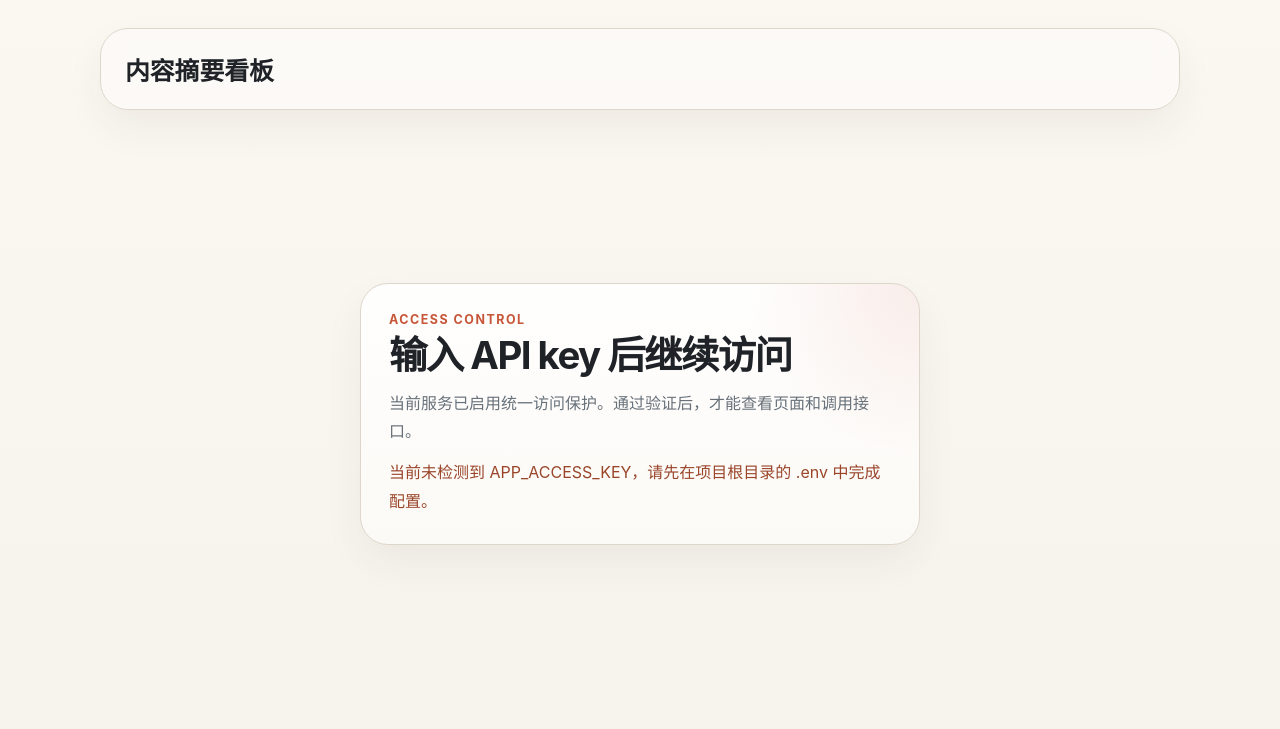
After one commit to hanlife02/To-know-everything, a Flask app: page /login in a window 1280 px wide. The commit adds this page. Shown: the top 729 px of the page. Run offline with Flask 3, Linux system fonts and the light colour scheme.

Commit message:
feat: implement access control with API key authentication and enhance session management

```diff
--- a/app.py
+++ b/app.py
@@ -1,7 +1,8 @@
 from __future__ import annotations
 
 import os
-from datetime import datetime
+from datetime import datetime, timedelta
+from secrets import compare_digest
 from urllib.parse import urlparse
 
 from automation import (
@@ -15,7 +16,7 @@ from automation import (
     save_automation_settings,
     serialize_automation_settings,
 )
-from flask import Flask, flash, jsonify, redirect, render_template, request, url_for
+from flask import Flask, flash, jsonify, redirect, render_template, request, session, url_for
 
 from bilibili.web import load_page_data as load_bilibili_page_data
 from bilibili.web import refresh_page_data as refresh_bilibili_page_data
@@ -52,21 +53,72 @@ from notifications import (
 )
 from materials_notice.web import load_page_data as load_materials_notices_page_data
 from materials_notice.web import refresh_page_data as refresh_materials_notices_page_data
+from runtime_config import get_host, get_port, load_local_env, parse_env_bool
 from xhs.web import load_page_data as load_xhs_page_data
 from xhs.web import refresh_page_data as refresh_xhs_page_data
 from delivery_state import set_delivery_signature
 
+ACCESS_KEY_ENV = "APP_ACCESS_KEY"
+ACCESS_SESSION_KEY = "access_granted"
+ALLOWED_ANON_ENDPOINTS = {"login", "static"}
+
+
+load_local_env()
+
 app = Flask(__name__, template_folder="templates", static_folder="static")
-app.secret_key = "content-digest-dashboard"
+app.secret_key = os.getenv("FLASK_SECRET_KEY", "content-digest-dashboard-dev-secret")
+app.config.update(
+    SESSION_COOKIE_HTTPONLY=True,
+    SESSION_COOKIE_SAMESITE="Lax",
+    SESSION_COOKIE_SECURE=parse_env_bool(os.getenv("SESSION_COOKIE_SECURE", ""), False),
+    PERMANENT_SESSION_LIFETIME=timedelta(hours=12),
+)
 
 
 def ensure_automation_scheduler() -> None:
     automation_scheduler.start()
 
 
+def get_access_key() -> str:
+    return os.getenv(ACCESS_KEY_ENV, "").strip()
+
+
+def has_valid_access_key(candidate: str) -> bool:
+    configured_key = get_access_key()
+    submitted_key = candidate.strip()
+    return bool(configured_key and submitted_key) and compare_digest(submitted_key, configured_key)
+
+
+def request_has_valid_access_key() -> bool:
+    return has_valid_access_key(request.headers.get("X-API-Key", ""))
+
+
+def is_authenticated() -> bool:
+    return bool(session.get(ACCESS_SESSION_KEY))
+
+
+def resolve_redirect_target(target: str, default_endpoint: str = "index") -> str:
+    candidate = target.strip()
+    if candidate:
+        parsed = urlparse(candidate)
+        if (not parsed.netloc or parsed.netloc == request.host) and parsed.scheme in ("", "http", "https"):
+            return candidate
+    return url_for(default_endpoint)
+
+
 @app.before_request
-def ensure_automation_scheduler_before_request() -> None:
+def ensure_automation_scheduler_before_request():
     ensure_automation_scheduler()
+
+    if request.endpoint in ALLOWED_ANON_ENDPOINTS or request.path == "/favicon.ico":
+        return None
+    if request_has_valid_access_key() or is_authenticated():
+        return None
+    if request.path.startswith("/api/"):
+        return jsonify({"error": "Unauthorized"}), 401
+
+    next_target = request.full_path if request.query_string else request.path
+    return redirect(url_for("login", next=next_target))
 
 
 def load_dashboard_data() -> dict:
@@ -113,11 +165,49 @@ def build_notify_payload(target: str, dashboard: dict) -> tuple[str, str, dict[s
 
 def redirect_back(default_endpoint: str):
     target = request.form.get("next", "").strip() or request.referrer or ""
-    if target:
-        parsed = urlparse(target)
-        if (not parsed.netloc or parsed.netloc == request.host) and parsed.scheme in ("", "http", "https"):
-            return redirect(target)
-    return redirect(url_for(default_endpoint))
+    return redirect(resolve_redirect_target(target, default_endpoint))
+
+
+@app.route("/login", methods=["GET", "POST"])
+def login():
+    next_target = request.form.get("next", "").strip() or request.args.get("next", "").strip()
+
+    if not get_access_key():
+        if request.method == "POST":
+            flash("APP_ACCESS_KEY 未配置，无法启用访问保护。", "error")
+        return render_template(
+            "login.html",
+            active_page="login",
+            next_target=next_target,
+            access_key_configured=False,
+        )
+
+    if is_authenticated():
+        return redirect(resolve_redirect_target(next_target, "index"))
+
+    if request.method == "POST":
+        submitted_key = request.form.get("api_key", "")
+        if has_valid_access_key(submitted_key):
+            session.clear()
+            session.permanent = True
+            session[ACCESS_SESSION_KEY] = True
+            flash("访问验证通过。", "success")
+            return redirect(resolve_redirect_target(next_target, "index"))
+        flash("API key 不正确。", "error")
+
+    return render_template(
+        "login.html",
+        active_page="login",
+        next_target=next_target,
+        access_key_configured=True,
+    )
+
+
+@app.route("/logout", methods=["POST"])
+def logout():
+    session.clear()
+    flash("已退出访问。", "success")
+    return redirect(url_for("login"))
 
 
 @app.route("/")
@@ -593,4 +683,8 @@ if __name__ == "__main__":
     debug = True
     if not debug or os.environ.get("WERKZEUG_RUN_MAIN") == "true":
         ensure_automation_scheduler()
-    app.run(debug=debug, host="127.0.0.1", port=8000)
+    app.run(
+        debug=debug,
+        host=get_host("APP_HOST", "127.0.0.1"),
+        port=get_port("APP_PORT", 8000),
+    )
--- a/bilibili/web.py
+++ b/bilibili/web.py
@@ -151,7 +151,3 @@ def index():
 @app.route("/api/hot")
 def hot_api():
     return jsonify(load_page_data())
-
-
-if __name__ == "__main__":
-    app.run(debug=True, host="127.0.0.1", port=8000)
--- a/materials_notice/web.py
+++ b/materials_notice/web.py
@@ -94,7 +94,3 @@ def index():
 @app.route("/api/notices")
 def notices_api():
     return jsonify(load_page_data())
-
-
-if __name__ == "__main__":
-    app.run(debug=True, host="127.0.0.1", port=8002)
--- a/static/styles.css
+++ b/static/styles.css
@@ -88,6 +88,7 @@ select {
   display: flex;
   flex-wrap: wrap;
   gap: 16px;
+  align-items: center;
 }
 
 .site-nav a {
@@ -96,9 +97,20 @@ select {
   color: var(--text);
 }
 
+.site-nav form {
+  margin: 0 0 0 auto;
+}
+
 .site-nav a.active {
   border-bottom-color: var(--accent);
   color: var(--accent);
+}
+
+.nav-logout-button {
+  width: auto;
+  min-height: auto;
+  padding: 8px 14px;
+  border-radius: 999px;
 }
 
 .flash-list {
@@ -569,6 +581,34 @@ button:hover,
   line-height: 1.75;
 }
 
+.auth-shell {
+  display: grid;
+  place-items: center;
+  min-height: calc(100vh - 180px);
+  padding: 28px 0 40px;
+}
+
+.auth-card {
+  width: min(560px, 100%);
+  padding: 28px;
+  border: 1px solid var(--line);
+  border-radius: 28px;
+  background:
+    radial-gradient(circle at top right, rgba(199, 85, 55, 0.1), transparent 28%),
+    linear-gradient(180deg, rgba(255, 255, 255, 0.92) 0%, rgba(252, 250, 246, 0.98) 100%);
+  box-shadow: var(--shadow-soft);
+}
+
+.auth-form {
+  margin-top: 24px;
+}
+
+.auth-tip {
+  margin: 14px 0 0;
+  color: var(--muted);
+  line-height: 1.75;
+}
+
 .overview,
 .meta,
 .summary-text,
--- a/templates/base.html
+++ b/templates/base.html
@@ -12,6 +12,7 @@
         <div class="site-brand">
           <a class="site-title" href="{{ url_for('index') }}">内容摘要看板</a>
         </div>
+        {% if session.get("access_granted") %}
         <nav class="site-nav">
           <a href="{{ url_for('index') }}" {% if active_page == "home" %}class="active"{% endif %}>首页</a>
           <a href="{{ url_for('notifications_page') }}" {% if active_page == "notifications" %}class="active"{% endif %}>推送设置</a>
@@ -20,7 +21,11 @@
           <a href="{{ url_for('bilibili_page') }}" {% if active_page == "bilibili" %}class="active"{% endif %}>哔哩哔哩</a>
           <a href="{{ url_for('materials_notices_page') }}" {% if active_page == "materials_notices" %}class="active"{% endif %}>材料学院通知</a>
           <a href="{{ url_for('xhs_page') }}" {% if active_page == "xhs" %}class="active"{% endif %}>小红书</a>
+          <form action="{{ url_for('logout') }}" method="post" class="nav-logout">
+            <button type="submit" class="nav-logout-button">退出</button>
+          </form>
         </nav>
+        {% endif %}
       </header>
 
       {% with messages = get_flashed_messages(with_categories=true) %}
--- /dev/null
+++ b/templates/login.html
@@ -0,0 +1,27 @@
+{% extends "base.html" %}
+
+{% block title %}访问验证 - 内容摘要看板{% endblock %}
+
+{% block content %}
+<section class="auth-shell">
+  <article class="auth-card">
+    <p class="eyebrow">Access Control</p>
+    <h1 class="page-title">输入 API key 后继续访问</h1>
+    <p class="page-description">当前服务已启用统一访问保护。通过验证后，才能查看页面和调用接口。</p>
+
+    {% if access_key_configured %}
+    <form class="settings-form auth-form" action="{{ url_for('login') }}" method="post">
+      <input type="hidden" name="next" value="{{ next_target }}">
+      <label>
+        <span>API key</span>
+        <input type="password" name="api_key" placeholder="输入 .env 中配置的 APP_ACCESS_KEY" autocomplete="current-password" required>
+      </label>
+      <button type="submit" class="primary-button">进入服务</button>
+    </form>
+    <p class="auth-tip">脚本或外部请求可在请求头中传入 <code>X-API-Key</code> 直接访问 API。</p>
+    {% else %}
+    <p class="notice">当前未检测到 APP_ACCESS_KEY，请先在项目根目录的 .env 中完成配置。</p>
+    {% endif %}
+  </article>
+</section>
+{% endblock %}
--- a/xhs/web.py
+++ b/xhs/web.py
@@ -111,7 +111,3 @@ def index():
 @app.route("/api/notes")
 def notes_api():
     return jsonify(load_page_data())
-
-
-if __name__ == "__main__":
-    app.run(debug=True, host="127.0.0.1", port=8001)
```
Also changed, not shown: runtime_config.py (added, +64 -0 lines).
